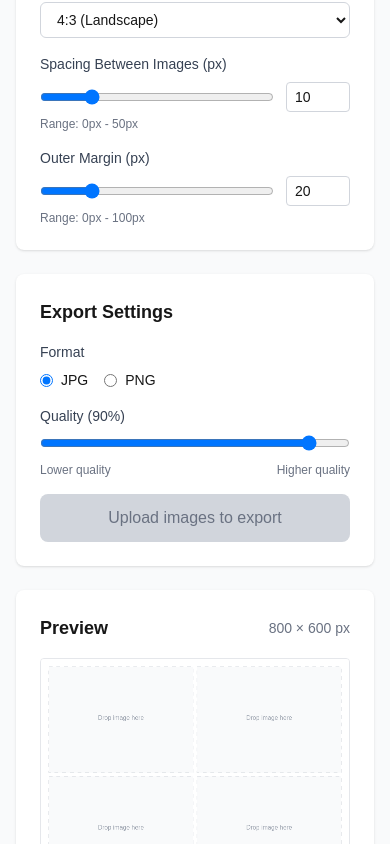
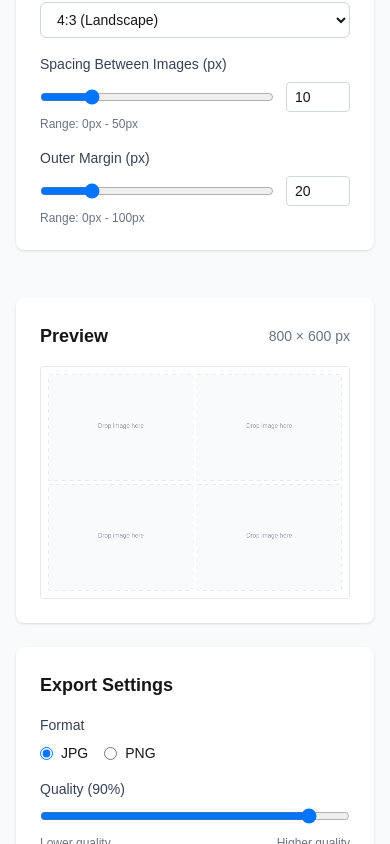
Before and after one commit to ch4mchi/instacollage, a Next.js app: page / in a window 390 px wide. Shown: the part 1156-2000 px from the top of the page. Built offline with nearby package versions, Linux system fonts and the light colour scheme.

Commit message:
change location of preview and export

```diff
--- a/src/components/CollageApp.tsx
+++ b/src/components/CollageApp.tsx
@@ -60,7 +60,7 @@ export function CollageApp() {
 
         <div className="grid grid-cols-1 lg:grid-cols-3 gap-6">
           {/* Control Panel */}
-          <div className="lg:col-span-1 space-y-6">
+          <div className="lg:col-span-1 space-y-6 order-1 lg:order-1">
             <ImageUpload
               onImagesUpload={handleImagesUpload}
               existingImages={images}
@@ -88,6 +88,8 @@ export function CollageApp() {
               onSpacingChange={setSpacing}
             />
 
+            {/* Export Controls - shown here on desktop */}
+            <div className="hidden lg:block">
               <ExportControls
                 format={exportFormat}
                 quality={exportQuality}
@@ -97,9 +99,10 @@ export function CollageApp() {
                 disabled={images.length === 0}
               />
             </div>
+          </div>
 
           {/* Canvas Area */}
-          <div className="lg:col-span-2">
+          <div className="lg:col-span-2 order-2 lg:order-2">
             <CollageCanvas
               ref={canvasRef}
               images={images}
@@ -109,6 +112,18 @@ export function CollageApp() {
               spacing={spacing}
             />
           </div>
+
+          {/* Export Controls - shown here on mobile, after canvas */}
+          <div className="lg:hidden order-3">
+            <ExportControls
+              format={exportFormat}
+              quality={exportQuality}
+              onFormatChange={setExportFormat}
+              onQualityChange={setExportQuality}
+              onExport={handleExport}
+              disabled={images.length === 0}
+            />
+          </div>
         </div>
       </div>
     </div>
```
Lines whose indentation alone changed are shown as unchanged.
